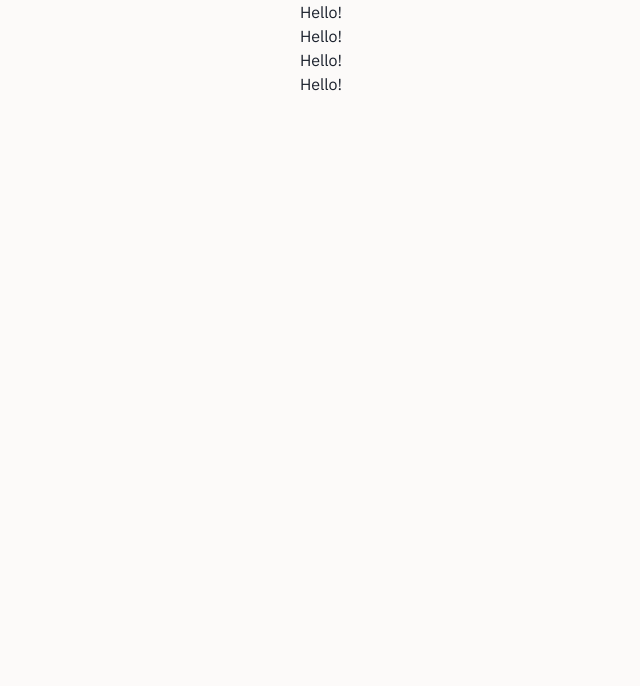
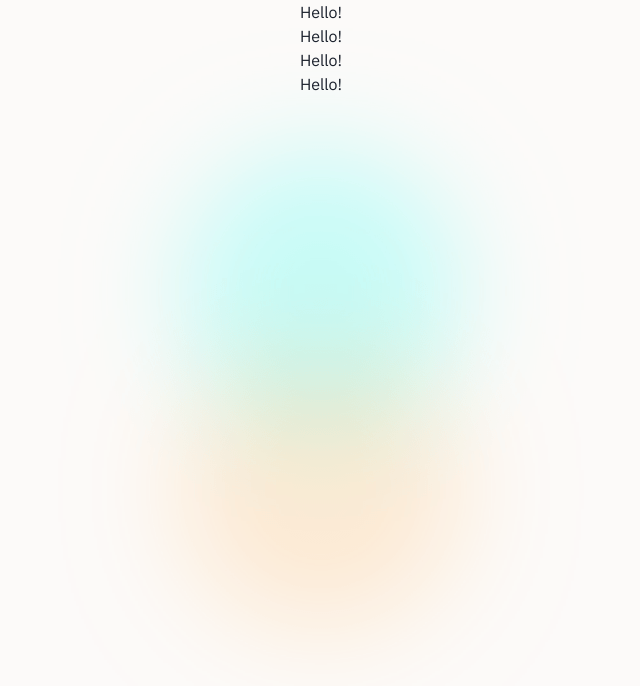
Before and after one commit to tristan-derez/equalizer-landingpage, a React (Vite) app: page / in a window 1280 px wide. Shown: the top 686 px of the page, without its empty margins (319-959 px from the left). Built offline with nearby package versions, Linux system fonts and the light colour scheme; the HTML template or start-up script is replaced by a standard one.

Commit message:
add bg image

```diff
--- a/src/App.tsx
+++ b/src/App.tsx
@@ -15,7 +15,13 @@ function App() {
     return (
         <QueryClientProvider client={queryClient}>
             <ChakraProvider theme={theme}>
-                <Flex direction="column" boxSize="100%">
+                <Flex
+                    direction="column"
+                    boxSize="100%"
+                    bgImage="url('./images/bg-main-mobile.png')"
+                    bgPosition="top"
+                    bgRepeat="no-repeat"
+                >
                     <NavBar />
                     <Hero />
                     <Main />
```
